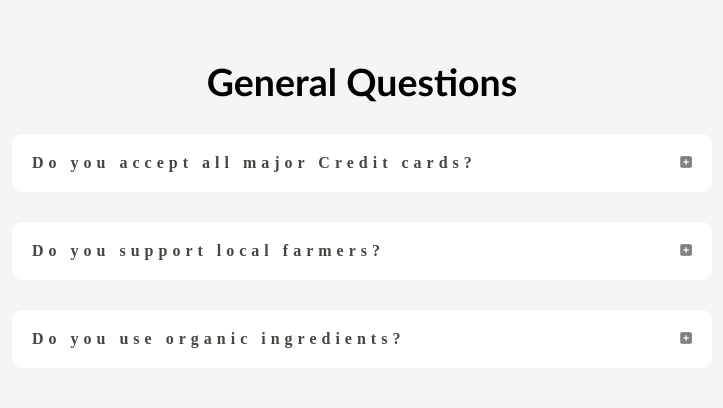
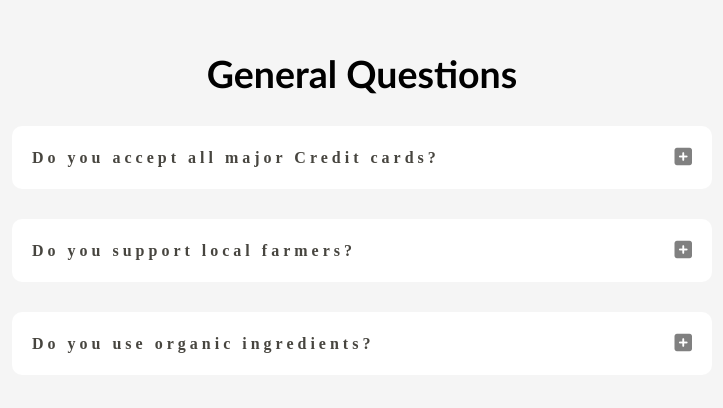
Before and after one commit to Adelani10/faq, a plain HTML site: page index.html in a window 1280 px wide. Shown: the part 272-680 px from the top of the page, without its empty margins (278-1001 px from the left). Drawn offline with Linux system fonts and the light colour scheme.

Commit message:
git commit -m "real changes"

```diff
--- a/styles.css
+++ b/styles.css
@@ -33,7 +33,7 @@ body{
   justify-content: space-between;
   align-items: center;
   padding: 20px;
-  letter-spacing: 5px;
+  letter-spacing: 4px;
 }
 hr{
   margin-bottom: 20px;
@@ -52,6 +52,7 @@ hr{
 .btn{
   background: none;
   border: none;
+  font-size: 20px;
 }
 .btn span{
   color: grey;
```
